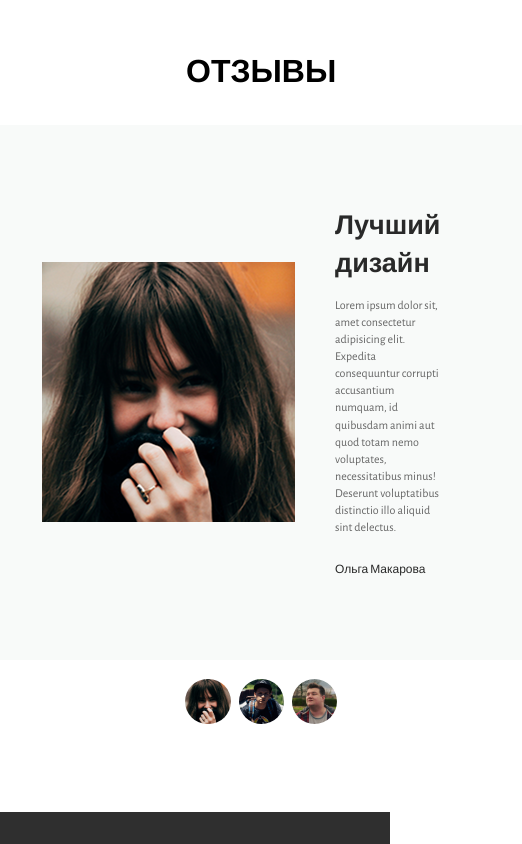
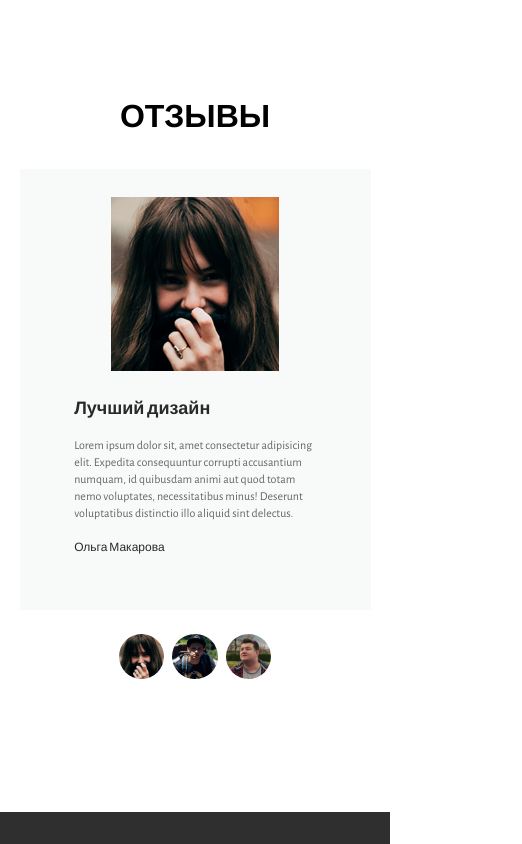
Before and after one commit to ZolotukhinVM/ls.web.landing-project02, a plain HTML site: page index.html in a window 390 px wide. Shown: the part 1720-2564 px from the top of the page, 522 px wide, since content can reach past the window. Drawn offline with nearby package versions, Linux system fonts and the light colour scheme; grey boxes are pictures that could not be loaded.

Commit message:
016 create adaptive | hero reviews form footer

```diff
--- a/css/blocks/_order.scss
+++ b/css/blocks/_order.scss
@@ -25,7 +25,7 @@
 .form__col {
   flex: 1;
   margin-right: rem(25px);
-  &:last-child {
+  &:nth-child(3) {
     margin-right: 0;
   }
 }
@@ -33,9 +33,6 @@
 .form__row {
   display: flex;
   margin-bottom: rem(12px);
-  &:last-child {
-    margin-bottom: 0;
-  }
 }
 
 .form__block {
--- a/css/blocks/_reviews.scss
+++ b/css/blocks/_reviews.scss
@@ -6,14 +6,14 @@
   display: flex;
   justify-content: space-between;
   align-items: center;
-  padding: 42px;
-  min-height: 350px;
+  padding: rem(42px);
+  min-height: rem(350px);
   background: #F8FAF9;
 }
 
 .reviews__photo {
-  width: 253px;
-  height: 260px;
+  width: rem(253px);
+  height: rem(260px);
 }
 
 .reviews__photo-elem {
@@ -24,18 +24,18 @@
 
 .reviews__content {
   flex: 1;
-  padding: 40px;
+  padding: rem(40px);
 }
 
 .reviews__title {
   color: #292929;
-  font-size: 27px;
+  font-size: rem(27px);
   font-weight: 700;
   margin-bottom: 14px;
 }
 
 .reviews__desc {
-  margin-bottom: 25px;
+  margin-bottom: rem(25px);
 }
 
 .reviews__author {
@@ -43,7 +43,7 @@
   font-weight: 500;
 }
 .reviews__block {
-  margin-bottom: 15px;
+  margin-bottom: rem(15px);
 }
 
 .reviews__swither {
--- a/css/layout/_media.scss
+++ b/css/layout/_media.scss
@@ -17,9 +17,16 @@
       padding: 0 10%;
       text-align: center;
     }
-    .footer__container {
-      padding: rem(18px) rem(36px);
-    }
+
+  .order-container {
+    padding: 0 rem(150px);
+  }
+  .form {
+    flex-direction: column;
+  }
+  .footer__container {
+    padding: rem(18px) rem(36px);
+  }
 }
 
 @media (max-width: 768px) {
@@ -32,6 +39,10 @@
     justify-content: center;
     margin-bottom: rem(16px);
   }
+  .reviews__block {
+    flex-direction: column;
+    margin: 5%;
+  }
 }
 
 @media (max-width: 480px) {
--- a/index.html
+++ b/index.html
@@ -193,17 +193,17 @@
             </div>
 
             <ul class="reviews__swither">
-              <li class="riviews__switcher-item avatar avatar--active">
+              <li class="reviews__switcher-item avatar avatar--active">
                 <a href="#" class="avatar__link">
                   <img src="./images/reviews/1.png" alt="Author 1" class="avatar__img">
                 </a>
               </li>
-              <li class="riviews__switcher-item avatar">
+              <li class="reviews__switcher-item avatar">
                 <a href="#" class="avatar__link">
                   <img src="./images/reviews/2.jpg" alt="Author 2" class="avatar__img">
                 </a>
               </li>
-              <li class="riviews__switcher-item avatar">
+              <li class="reviews__switcher-item avatar">
                 <a href="#" class="avatar__link">
                   <img src="./images/reviews/3.jpg" alt="Author 3" class="avatar__img">
                 </a>
```
Also changed, not shown: css/main.css.
